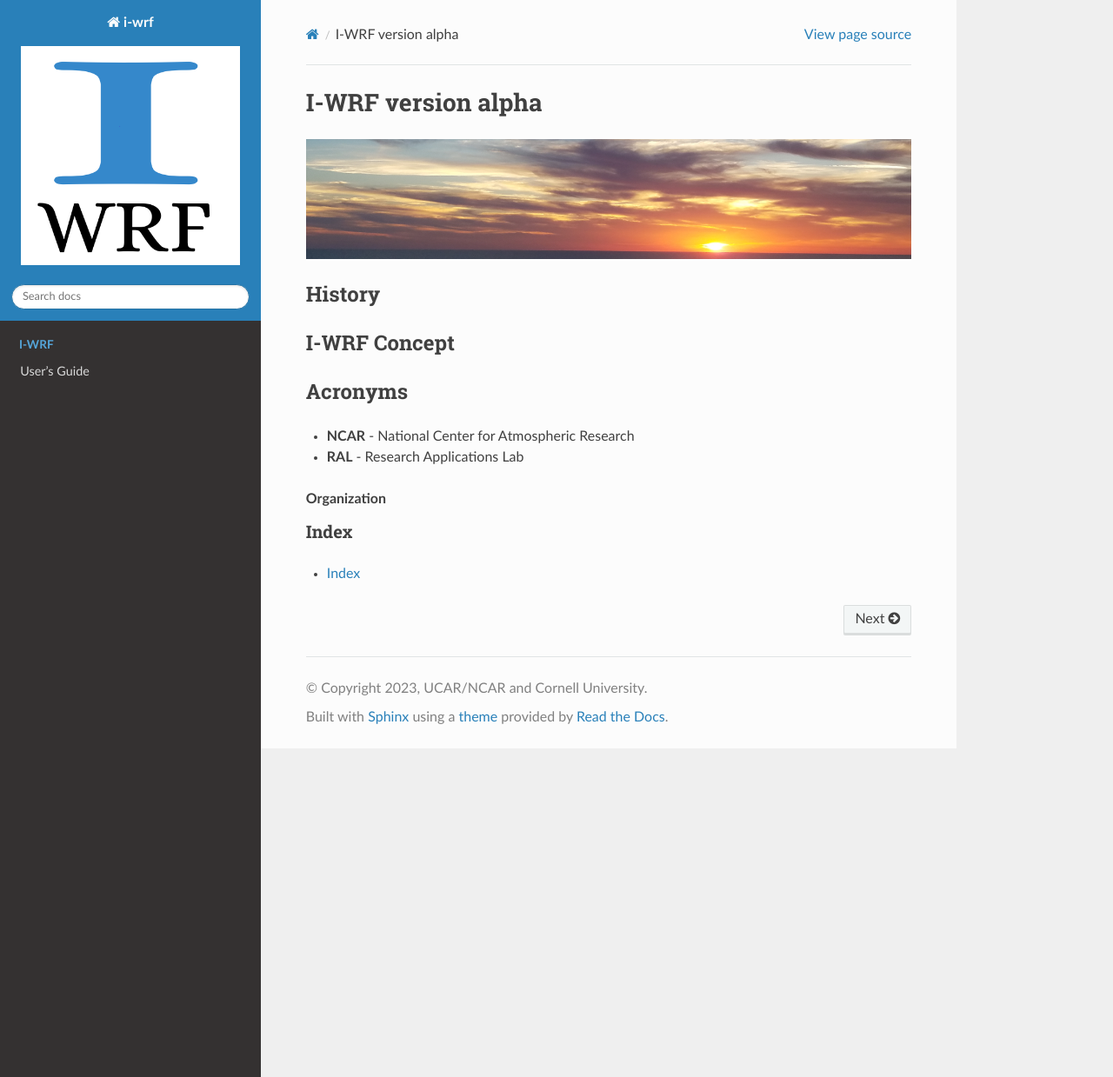
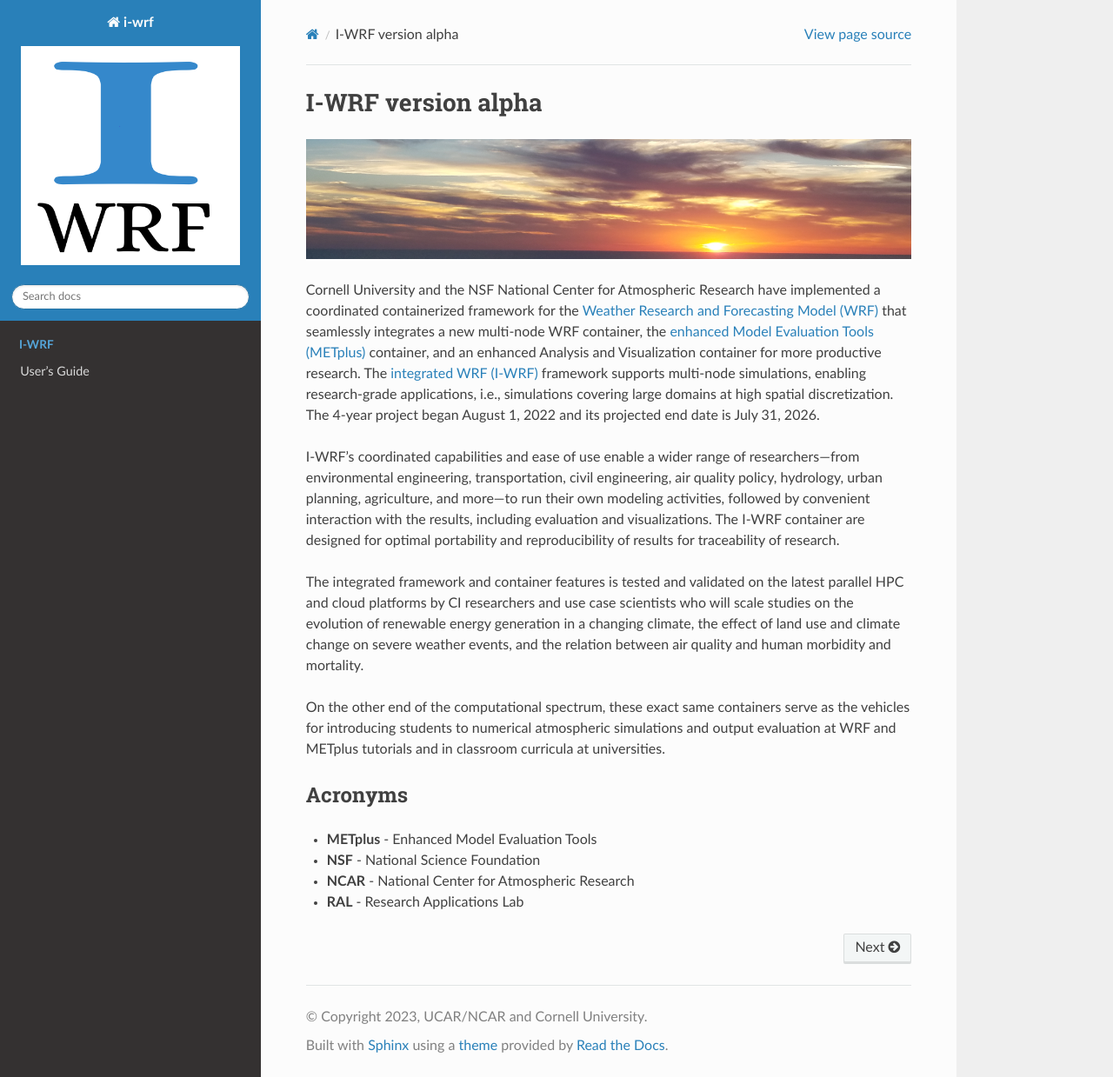
Before and after one commit to NCAR/i-wrf, a Sphinx documentation site: the page built from docs/index.rst, in a window 1280 px wide and 1239 px high. Shown: the whole window at 87% size. Built offline with Sphinx 7.4.7 and the Read the Docs theme 3.1.0, drawn with Linux system fonts in a browser that asks for light colours; comment, search, counter and statistics services are not loaded.

Commit message:
Per #82, hopefully last set of updates

```diff
--- a/docs/Users_Guide/customization.rst
+++ b/docs/Users_Guide/customization.rst
@@ -3,6 +3,8 @@
 *************
 Customization
 *************
+
+This chapter of the documentation is under construction. Please check back here later for updates.
 
 WRF
 ===
--- a/docs/Users_Guide/glossary.rst
+++ b/docs/Users_Guide/glossary.rst
@@ -1,3 +1,5 @@
 ********
 Glossary
 ********
+
+This chapter of the documentation is under construction. Please check back here later for updates.
--- a/docs/index.rst
+++ b/docs/index.rst
@@ -4,27 +4,24 @@ I-WRF version |version|
 
 .. image:: _static/I-WRF_banner_photo_web.png
 
-History
--------
+Cornell University and the NSF National Center for Atmospheric Research have implemented a coordinated containerized framework for the `Weather Research and Forecasting Model (WRF) <https://www.mmm.ucar.edu/models/wrf>`_ that seamlessly integrates a new multi-node WRF container, the `enhanced Model Evaluation Tools (METplus) <https://dtcenter.org/community-code/metplus>`_ container, and an enhanced Analysis and Visualization container for more productive research. The `integrated WRF (I-WRF) <https://i-wrf.org/summary/index>`_ framework supports multi-node simulations, enabling research-grade applications, i.e., simulations covering large domains at high spatial discretization. The 4-year project began August 1, 2022 and its projected end date is July 31, 2026.
 
-I-WRF Concept
----------------
+I-WRF’s coordinated capabilities and ease of use enable a wider range of researchers—from environmental engineering, transportation, civil engineering, air quality policy, hydrology, urban planning, agriculture, and more—to run their own modeling activities, followed by convenient interaction with the results, including evaluation and visualizations. The I-WRF container are designed for optimal portability and reproducibility of results for traceability of research.
+
+The integrated framework and container features is tested and validated on the latest parallel HPC and cloud platforms by CI researchers and use case scientists who will scale studies on the evolution of renewable energy generation in a changing climate, the effect of land use and climate change on severe weather events, and the relation between air quality and human morbidity and mortality.
+
+On the other end of the computational spectrum, these exact same containers serve as the vehicles for introducing students to numerical atmospheric simulations and output evaluation at WRF and METplus tutorials and in classroom curricula at universities.
 
 Acronyms
 --------
 
+* **METplus** - Enhanced Model Evaluation Tools
+* **NSF** - National Science Foundation
 * **NCAR** - National Center for Atmospheric Research
 * **RAL** - Research Applications Lab
-
-.. rubric:: Organization
 
 .. toctree::
    :hidden:
    :caption: I-WRF
 
    Users_Guide/index
-
-Index
-=====
-
-* :ref:`genindex`
```
Also changed, not shown: docs/Users_Guide/index.rst (+0 -8 lines), docs/Users_Guide/references.rst (+7 -0 lines).
